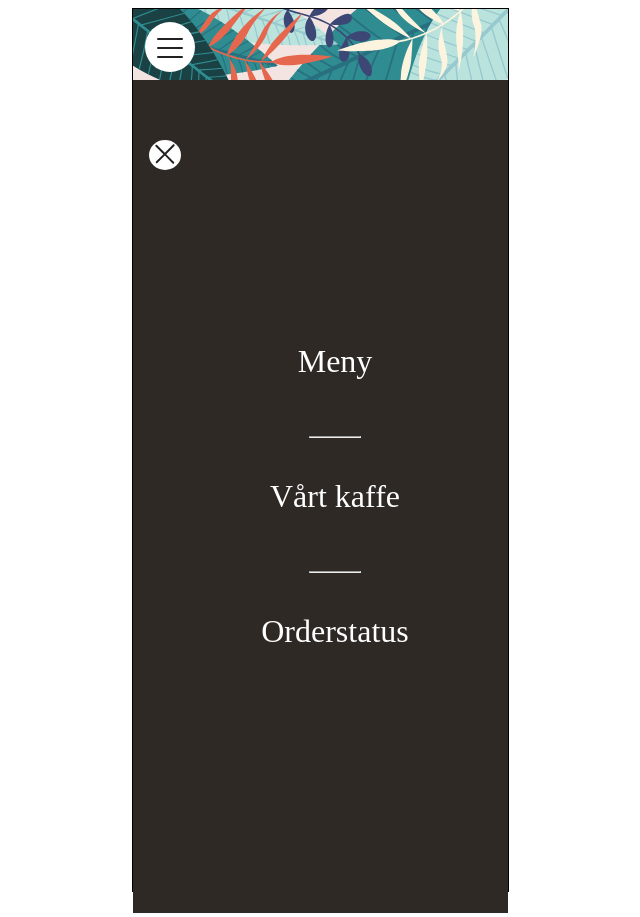
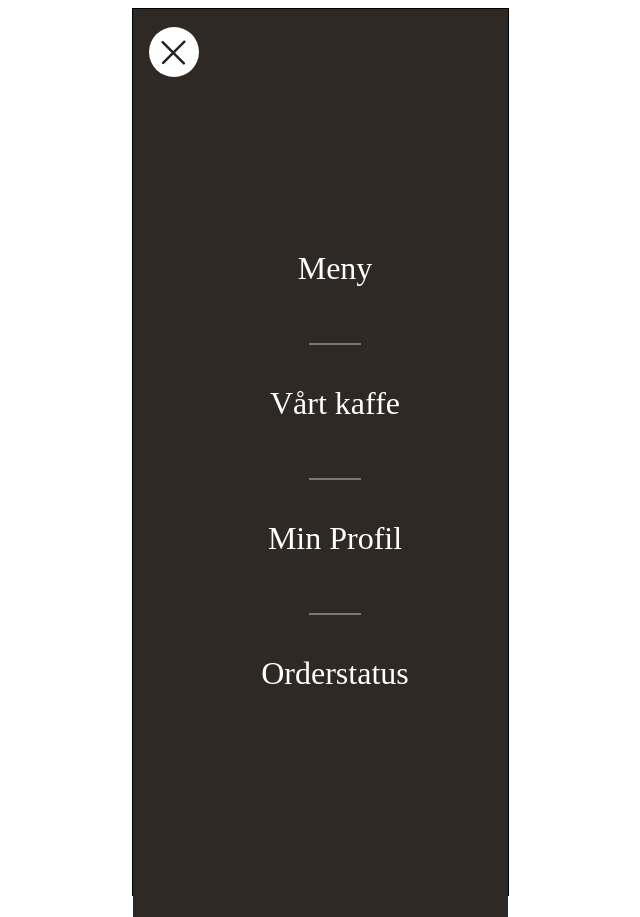
Before and after one commit to jensengbg-johanna-ohrnberg/airBean-by-IronPants, a Vue app in the folder airbean/: page /about in a window 1280 px wide. Both pictures are taken after a click on the button "Menu". Shown: the whole page, without its empty margins (320-960 px from the left). Built offline with nearby package versions, Linux system fonts and the light colour scheme.

Commit message:
NavMenu update

```diff
--- a/airbean/src/components/HamburgerIcon.vue
+++ /dev/null
@@ -1,65 +0,0 @@
-<template>
-    <div id="burger"
-         :class="{ 'active' : isBurgerMenuActive }"
-         @click.prevent="toggle">
-        <slot>
-            <button type="button" class="burger-button" title="Menu">
-                <img src="../assets/graphics/navicon.svg" alt="navicon">
-            </button>
-        </slot>
-    </div>
-</template>
-<script>
-import { store, mutations } from '../store/index'
-
-export default {
-  computed: {
-    isBurgerMenuActive () {
-      return store.isNavOpen
-    }
-  },
-  methods: {
-    toggle () {
-      mutations.toggleNav()
-    }
-  }
-}
-</script>
-<style>
-   .hidden {
-        visibility: hidden;
-    }
-
-    button {
-        cursor: pointer;
-        margin-top: 12px;
-        margin-left: 6px;
-    }
-
-    button:focus {
-        outline: 0;
-    }
-
-    .burger-button {
-        position: relative;
-        height: 30px;
-        width: 32px;
-        display: block;
-        z-index: 999;
-        border: 0;
-        border-radius: 0;
-        background-color: transparent;
-        pointer-events: all;
-        transition: transform .6s cubic-bezier(.165,.84,.44,1);
-    }
-
-    #burger {
-        background-color: #FFFFFF;
-        border-radius: 50%;
-        width: 50px;
-        height: 50px;
-        margin-top: 5px;
-        margin-left: 0;
-        cursor: pointer;
-    }
-</style>
--- /dev/null
+++ b/airbean/src/components/MenuButton.vue
@@ -0,0 +1,66 @@
+<template>
+  <div id="burger"
+      :class="{ 'active' : isBurgerMenuActive }"
+      @click.prevent="toggle">
+
+        <button type="button" class="burger-button" title="Menu">
+          <img src="../assets/graphics/navicon.svg" alt="navicon">
+        </button>
+
+  </div>
+</template>
+<script>
+import { store, mutations } from '../store/index'
+
+export default {
+  computed: {
+    isBurgerMenuActive () {
+      return store.isNavOpen
+    }
+  },
+  methods: {
+    toggle () {
+      mutations.toggleNav()
+    }
+  }
+}
+</script>
+
+<style>
+  .hidden {
+    visibility: hidden;
+  }
+
+  button {
+    cursor: pointer;
+    margin-top: 12px;
+    margin-left: 6px;
+  }
+
+  button:focus {
+    outline: 0;
+  }
+
+  .burger-button {
+    position: relative;
+    height: 30px;
+    width: 32px;
+    display: block;
+    z-index: 999;
+    border: 0;
+    border-radius: 0;
+    background-color: transparent;
+    pointer-events: all;
+    transition: transform .6s cubic-bezier(.165,.84,.44,1);
+  }
+
+  #burger {
+    background-color: #FFFFFF;
+    border-radius: 50%;
+    width: 50px;
+    height: 50px;
+    margin-top: 5px;
+    margin-left: 0;
+    cursor: pointer;
+  }
+</style>
--- a/airbean/src/components/OverlayMenu.vue
+++ b/airbean/src/components/OverlayMenu.vue
@@ -1,23 +1,29 @@
 <template>
   <article>
-    <div class="overlay">
-        <div class="close-overlay" @click="closeOverlay" v-if="isOverlayOpen"></div>
+    <section>
       <transition name="slide">
         <div v-if="isOverlayOpen"
             class="show-overlay">
+
+            <div class="close-overlay" @click="closeOverlay" v-if="isOverlayOpen">
               <button type="button" class="close-button" title="Menu">
-                    <img src="../assets/graphics/close.svg" alt="close">
+                <img class="img-button" src="../assets/graphics/close.svg" alt="close">
               </button>
+            </div>
+
             <ul class="show-overlay-nav">
               <li><a @click="navToMenu">Meny</a></li>
-                    <span class="line"><hr></span>
+              <span><hr class="line"></span>
               <li><a @click="navToAbout">Vårt kaffe</a></li>
-                    <span class="line"><hr></span>
+              <span><hr class="line"></span>
+              <li><a @click="navToMyProfile">Min Profil</a></li>
+              <span><hr class="line"></span>
               <li><a @click="navToOrderstatus">Orderstatus</a></li>
             </ul>
+
           </div>
       </transition>
-    </div>
+    </section>
   </article>
 </template>
 <script>
@@ -36,6 +42,9 @@ export default {
     navToAbout () {
       this.$router.push('/about')
     },
+    navToMyProfile () {
+      this.$router.push('/about')
+    },
     navToOrderstatus () {
       this.$router.push('/orderstatus')
     },
@@ -46,9 +55,9 @@ export default {
 
 <style>
   .close-button {
-        position: relative;
-        height: 30px;
-        width: 32px;
+    position: sticky;
+    height: 50px;
+    width: 50px;
     display: block;
     z-index: 999;
     border: 0;
@@ -56,6 +65,16 @@ export default {
     background-color: #FFFFFF;
     pointer-events: all;
     border-radius: 50%;
+    margin-top: -30px;
+  }
+
+  .img-button {
+    position: sticky;
+    display: flex;
+    justify-content: center;
+    width: 25px;
+    height: 25px;
+    margin-left: 6px;
   }
 
   .slide-enter, .slide-leave-to {
@@ -64,15 +83,15 @@ export default {
 
   .close-overlay {
     background-color: #2F2926;
-        position: fixed;
+    position: sticky;
     cursor: pointer;
   }
 
   .show-overlay {
-        overflow-y: auto;
+    overflow: hidden;
     background-color: #2F2926;
     position: sticky;
-        height: 753px;
+    height: 828px;
     z-index: 999;
     padding: 3rem 20px 2rem 10px;
     width: 345px;
@@ -100,4 +119,9 @@ export default {
     margin: auto;
     width: 50px;
   }
+
+  hr.line {
+    border: 1px solid rgba(255, 255, 255, 0.2);
+    background: rgba(255, 255, 255, 0.2);
+  }
 </style>
--- a/airbean/src/store/index.js
+++ b/airbean/src/store/index.js
@@ -15,10 +15,14 @@ export const mutations = {
 
 export default new Vuex.Store({
   state: {
+    isNavOpen: false
   },
   mutations: {
   },
   actions: {
+    toggleNav (ctx) {
+      ctx.state.isNavOpen = true
+    }
   },
   modules: {
   }
--- a/airbean/src/views/About.vue
+++ b/airbean/src/views/About.vue
@@ -1,11 +1,15 @@
 <template>
     <article id='about'>
+
         <nav class="main-nav">
-            <HamburgerIcon />
+            <MenuButton />
         </nav>
+
         <OverlayMenu class="overlay-menu"/>
+
         <section>
             <h1 class="title">Vårt kaffe</h1>
+
             <p id="bold" class="paragraph">
                 Pumpkin spice mug,
                 barista cup, sit macchiato,
@@ -15,6 +19,7 @@
                 variety extra iced id lungo half and half mazagran.
                 Pumpkin spice.
             </p>
+
             <p class="paragraph">
                 Que dark fair trade,
                 spoon decaffeinated,
@@ -47,22 +52,24 @@
                 milk aromatic turkish skinny crema.
             </p>
         </section>
+
         <section>
             <img class="eva-img" src="../assets/graphics/eva-cortado.jpg" alt="eva-cortado">
             <h2 class="eva-name">Eva Cortado</h2>
             <h6 class="eva-info">VD & Grundare</h6>
         </section>
+
     </article>
 </template>
 
 <script>
-import HamburgerIcon from '../components/HamburgerIcon'
+import MenuButton from '../components/MenuButton'
 import OverlayMenu from '../components/OverlayMenu'
 
 export default {
   name: 'About',
   components: {
-    HamburgerIcon,
+    MenuButton,
     OverlayMenu
   }
 }
@@ -70,7 +77,7 @@ export default {
 
 <style scoped>
     .main-nav {
-        /* position: absolute; */
+        position: absolute;
         display: flex;
         justify-content: space-between;
         padding: 0.5rem 0.8rem;
@@ -93,7 +100,7 @@ export default {
    }
 
    .title {
-       margin-top: 20%;
+       margin-top: 40%;
        margin-left: 10%;
        margin-bottom: auto;
        font-size: 42px;
```
Also changed, not shown: airbean/src/views/Home.vue (indentation only). Lines whose indentation alone changed are shown as unchanged.
